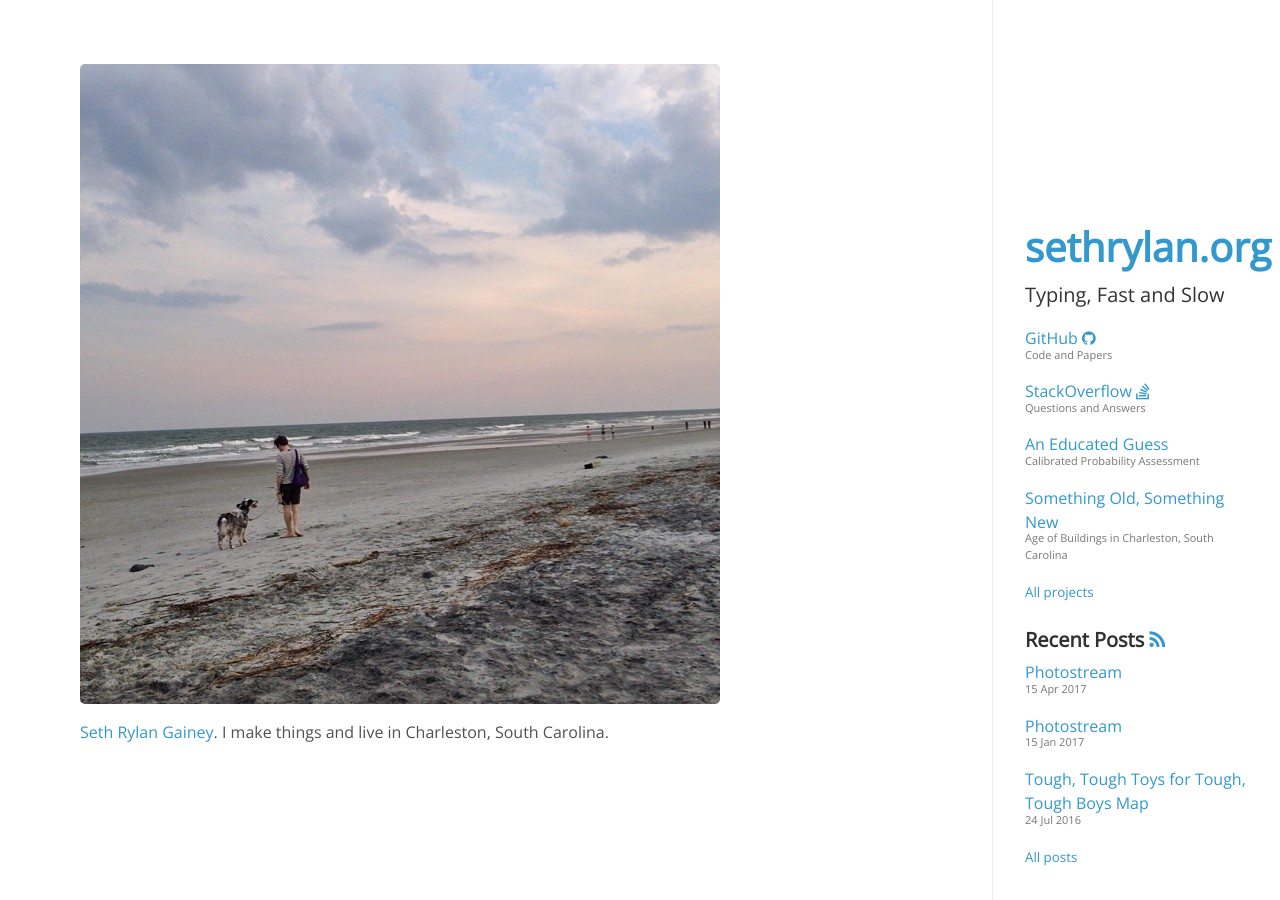
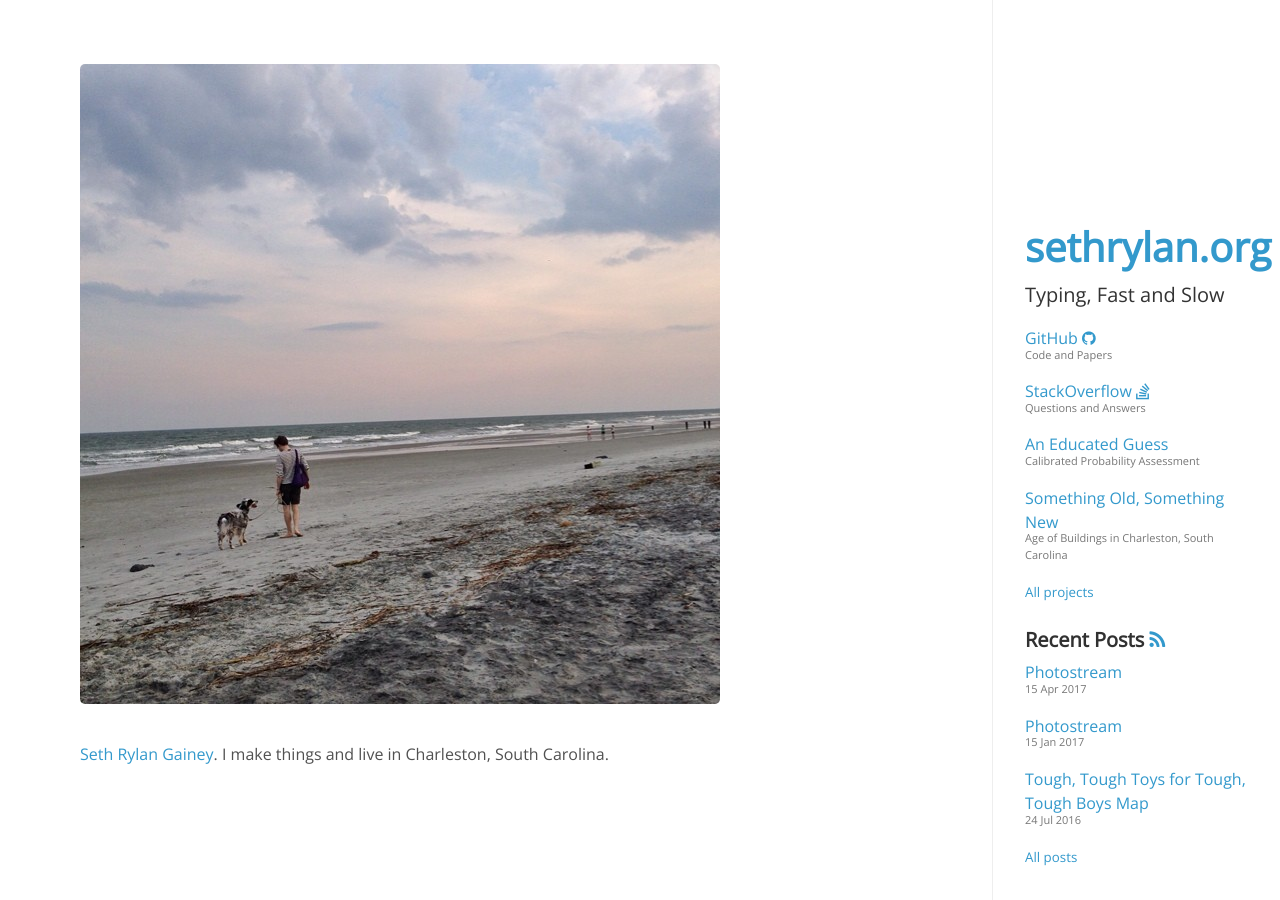
Before and after one commit to sethrylan/sethrylan.github.io, a Jekyll site: the page built from index.md, in a window 1280 px wide. Built offline with Jekyll 4.4.1, drawn with Linux system fonts in a browser that asks for light colours; nearby versions of some CDN libraries.

Commit message:
Add override for images.

```diff
--- a/css/style.css
+++ b/css/style.css
@@ -1,6 +1,10 @@
 a {
   color: #39c;
   text-decoration: none;
+}
+
+img {
+  display: inline;
 }
 
 /* Sidebar links */
```
